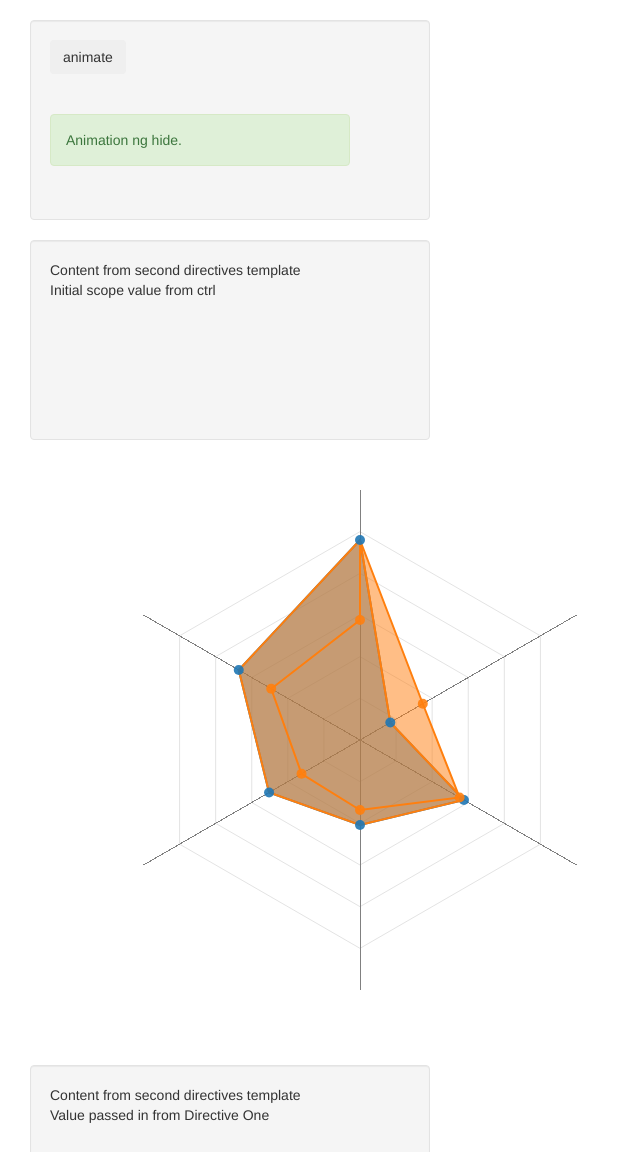
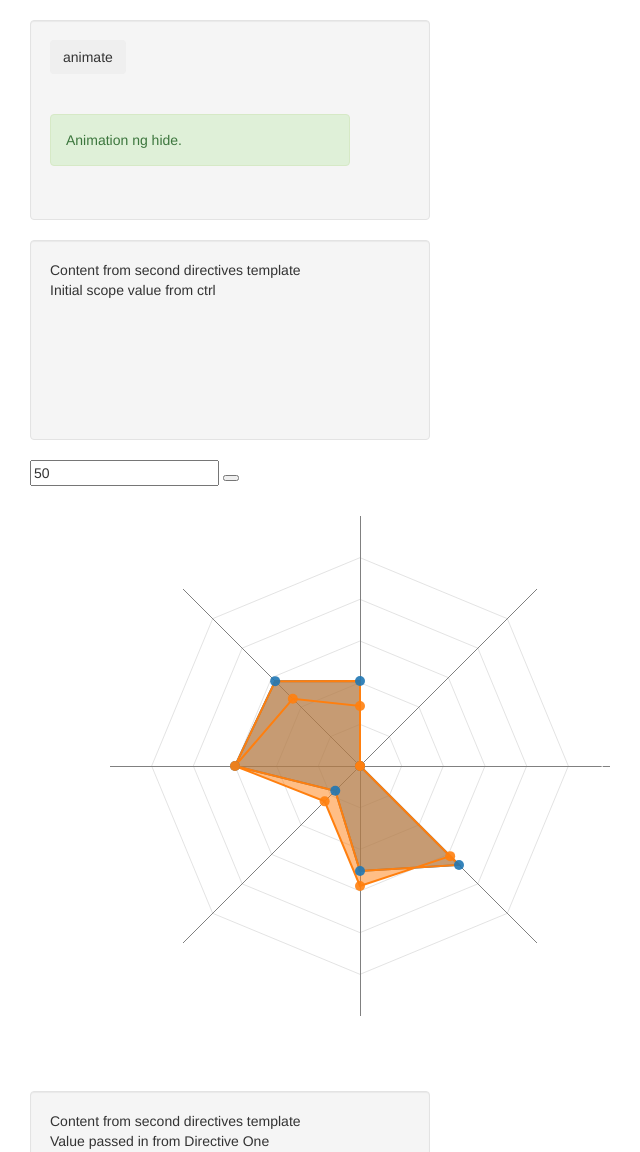
Before and after one commit to kevinlbatchelor/d3Charts, a website: page index.html in a window 1280 px wide. Shown: the top 1152 px of the page, without its empty margins (0-640 px from the left). Drawn offline with Linux system fonts and the light colour scheme; some packages are replaced by stand-ins of ours.

Commit message:
more work

```diff
--- a/index.html
+++ b/index.html
@@ -29,7 +29,9 @@
                 <one-t item="scopeValue"></one-t>
                 <!--//below test is being passed in as a string-->
             </div>
-            <div is-spider-chart data="data" config="config" keys="keys" object="people"></div>
+            <input ng-model="people[0].Emails">
+            <button ng-click="add()"></button>
+            <div is-spider-chart data="people" config="config" keys="keys" ></div>
         </div>
         <div class="well two">
             <one-t item="'Value passed in from Directive One'"></one-t>
--- a/js/isSpiderChart.js
+++ b/js/isSpiderChart.js
@@ -4,18 +4,14 @@
         return{
             restrict: 'EA',
             scope: {
-                    data: '=',
                 config: '=?',
-                    keys:'=?',
-                    object:'=?'
+                keys: '=?',
+                data: '='
             },
 
             link: function (scope, elem) {
 
-                    var RadarChart;
-                    RadarChart = {
-                        draw: function (d, options) {
-
+                var draw = function () {
                     var d3 = $window.d3;
 
                     var cfg = {
@@ -36,16 +32,34 @@
                         color: d3.scale.category10()
                     };
 
-                            if ('undefined' !== typeof options) {
-                                for (var i in options) {
-                                    if ('undefined' !== typeof options[i]) {
-                                        cfg[i] = options[i];
+                    if ('undefined' !== typeof scope.config) {
+                        for (var i in scope.config) {
+                            if ('undefined' !== typeof scope.config[i]) {
+                                cfg[i] = scope.config[i];
                             }
                         }
                     }
 
+//                            check the objects to insure they are in the key list, then normalize there values
+                    var d = scope.data.map(function (i) {
+                        var tempArray = [];
+
+                        angular.forEach(scope.keys, function (keysObject, keyKey) {
+                            var tempObj = {};
+                            var val = i[keysObject.key] || 0;
+
+                            tempObj.axis = keysObject.label;
+                            tempObj.originalValue = (val );
+                            tempObj.max = (keysObject.max);
+                            tempObj.value = (val / keysObject.max);
+                            tempObj.label = (keysObject.label);
+                            tempArray.push(tempObj);
+                        });
+
+                        return tempArray;
+                    });
+
 //                            returns largest value
-                            console.log(cfg);
                     cfg.maxValue = Math.max(cfg.maxValue, d3.max(d, function (i) {
                         return d3.max(i.map(function (o) {
                             return o.value;
@@ -53,32 +67,10 @@
                     }));
 
 //                            returns array of axis labels
-//                            var allAxis = (d[0].map(function (i, j) {
-//                                return i.axis;
-//                            }));
-//                            console.log(allAxis);
 
-                            scope.keys.map(function(i){
-                                console.log(i.key);
-                                return i;
-                            });
-
-
-                            var keys=[];
-                            angular.forEach(scope.keys, function(value){
-                                return keys.push(value.key);
-                            });
-                            console.log(keys);
-
-
-                            var allAxis = [];
-                            angular.forEach(scope.object[0], function(value, key){
-                                if(keys.indexOf(key)>-1){
-                                    allAxis.push(key);
-                                }
-                            });
-                            console.log(allAxis);
-
+                    var allAxis = (d[0].map(function (i, j) {
+                        return i.label;
+                    }));
 
                     var total = allAxis.length;
                     var radius = cfg.factor * Math.min(cfg.w / 2, cfg.h / 2);
@@ -87,7 +79,7 @@
 
                     var g = d3.select(elem[0])
                         .append("svg")
-                                .attr('class','isSpiderChart')
+                        .attr('class', 'isSpiderChart')
                         .attr("width", cfg.w + cfg.ExtraWidthX)
                         .attr("height", cfg.h + cfg.ExtraWidthY)
                         .append("g")
@@ -97,24 +89,29 @@
                     var tooltip;
 
                     //Circular segments the spider web lines
+
+                    var sinPoint = function (one) {
+                        return function (d, i) {
+                            return levelFactor * (1 - cfg.factor * Math.sin((i + one ) * cfg.radians / total));
+                        };
+                    };
+
+                    var cosPoint = function (one) {
+                        return function (d, i) {
+                            return levelFactor * (1 - cfg.factor * Math.cos((i + one) * cfg.radians / total));
+                        };
+                    };
+
                     for (var j = 0; j < cfg.levels - 1; j++) {
                         var levelFactor = cfg.factor * radius * ((j + 1) / cfg.levels);
                         g.selectAll(".levels")
                             .data(allAxis)
                             .enter()
                             .append("svg:line")
-                                    .attr("x1", function (d, i) {
-                                        return levelFactor * (1 - cfg.factor * Math.sin(i * cfg.radians / total));
-                                    })
-                                    .attr("y1", function (d, i) {
-                                        return levelFactor * (1 - cfg.factor * Math.cos(i * cfg.radians / total));
-                                    })
-                                    .attr("x2", function (d, i) {
-                                        return levelFactor * (1 - cfg.factor * Math.sin((i + 1) * cfg.radians / total));
-                                    })
-                                    .attr("y2", function (d, i) {
-                                        return levelFactor * (1 - cfg.factor * Math.cos((i + 1) * cfg.radians / total));
-                                    })
+                            .attr("x1", sinPoint(0))
+                            .attr("y1", cosPoint(0))
+                            .attr("x2", sinPoint(1))
+                            .attr("y2", cosPoint(1))
                             .attr("class", "line")
                             .style("stroke", "grey")
                             .style("stroke-opacity", "0.75")
@@ -123,18 +120,27 @@
                     }
 
                     //Text indicating at what % each level is
+
+                    var xPoint = function (){
+                        return  function (d) {
+                            return levelFactor2 * (1 - cfg.factor * Math.sin(0));
+                        };
+                    };
+
+                    var yPoint = function (){
+                        return function (d) {
+                            return levelFactor2 * (1 - cfg.factor * Math.cos(0));
+                        };
+                    };
+
                     for (var m = 0; m < cfg.levels; m++) {
                         var levelFactor2 = cfg.factor * radius * ((m + 1) / cfg.levels);
                         g.selectAll(".levels")
                             .data([1]) //dummy data
                             .enter()
                             .append("svg:text")
-                                    .attr("x", function (d) {
-                                        return levelFactor2 * (1 - cfg.factor * Math.sin(0));
-                                    })
-                                    .attr("y", function (d) {
-                                        return levelFactor2 * (1 - cfg.factor * Math.cos(0));
-                                    })
+                            .attr("x", xPoint())
+                            .attr("y", yPoint())
                             .attr("class", "legend")
                             .style("font-family", "sans-serif")
                             .style("font-size", "10px")
@@ -207,10 +213,6 @@
                                 for (var pti = 0; pti < d.length; pti++) {
                                     str = str + d[pti][0] + "," + d[pti][1] + " ";
                                 }
-//                                        return "250, 250 " +
-//                                            "250, 300 "+
-//                                            "300, 300 "+
-//                                            "300, 250 ";
                                 return str;
                             })
                             .style("fill", function (j, i) {
@@ -265,7 +267,8 @@
                                 tooltip
                                     .attr('x', newX)
                                     .attr('y', newY)
-                                            .text(format(d.value))
+//                                            .text(format(d.value))
+                                    .text(d.originalValue)
                                     .transition(200)
                                     .style('opacity', 1);
 
@@ -297,10 +300,12 @@
                         .style('opacity', 0)
                         .style('font-family', 'sans-serif')
                         .style('font-size', '13px');
-                        }
+
                 };
 
-                    RadarChart.draw(scope.data, scope.config);
+                scope.$watch('data', function () {
+                    draw();
+                },true);
             }
         };
     });
```
Also changed, not shown: js/main.js (+12 -81 lines). Lines whose indentation alone changed are shown as unchanged.
